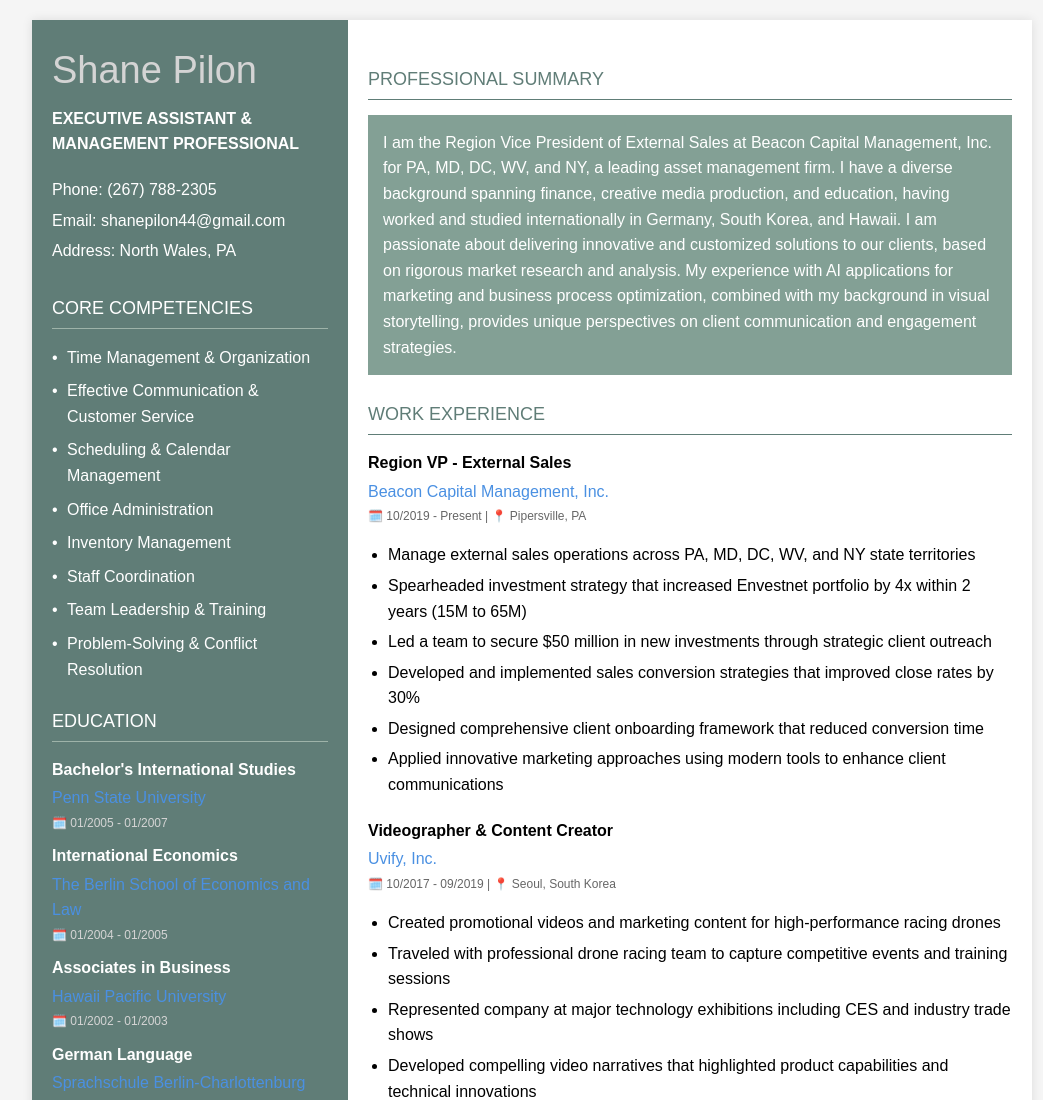
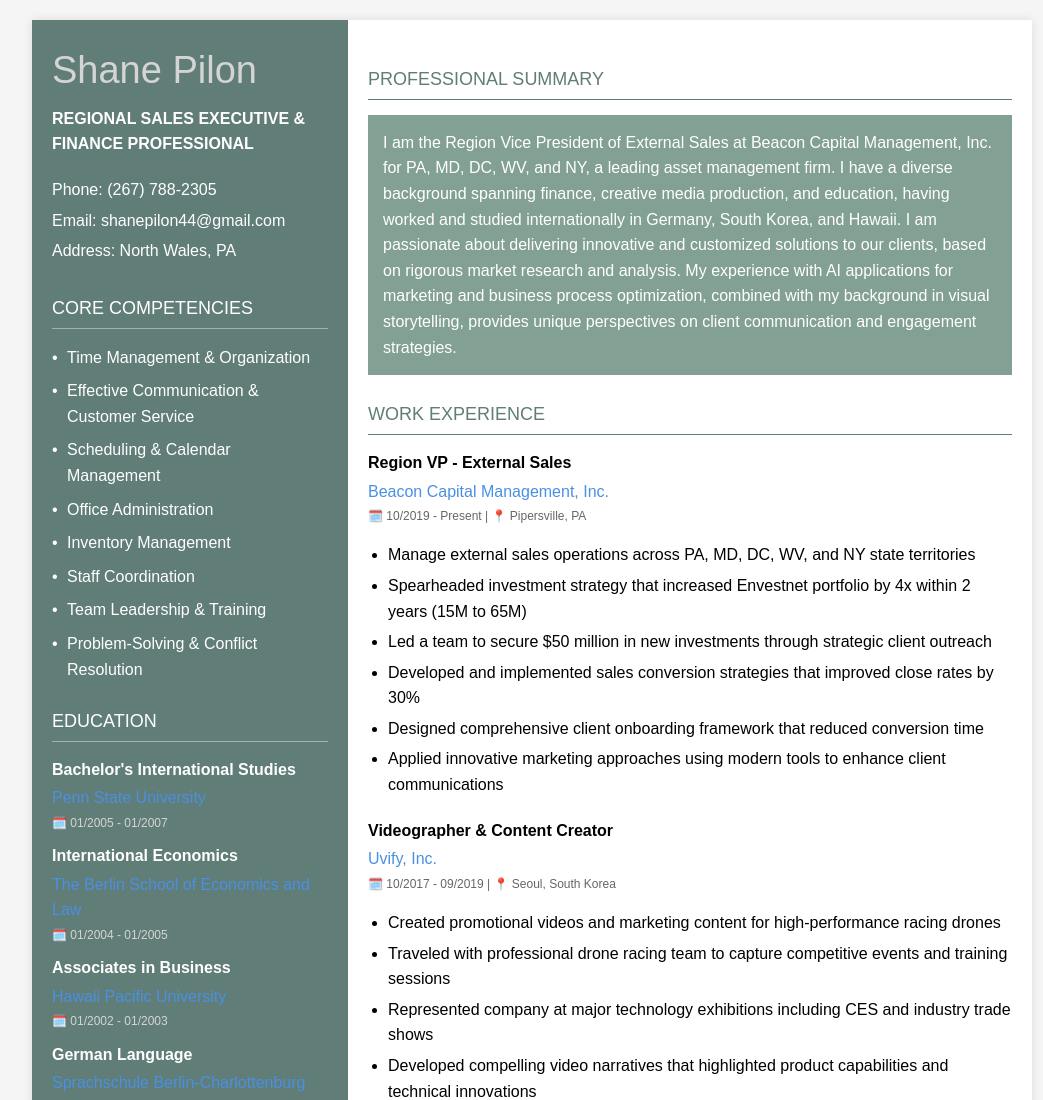
Before and after one commit to Chappyo7/shane-pilon-resume, a plain HTML site: page simple-resume.html in a window 1280 px wide. Shown: the top 1100 px of the page, without its empty margins (108-1151 px from the left). Drawn offline with Linux system fonts and the light colour scheme.

Commit message:
Update professional title to Regional Sales Executive & Finance Professional

```diff
--- a/simple-resume.html
+++ b/simple-resume.html
@@ -127,7 +127,7 @@
     <div class="container">
         <div class="sidebar">
             <div class="name">Shane Pilon</div>
-            <div class="title">Executive Assistant & Management Professional</div>
+            <div class="title">Regional Sales Executive & Finance Professional</div>
 
             <div class="contact">
                 <div class="contact-item">Phone: (267) 788-2305</div>
```
